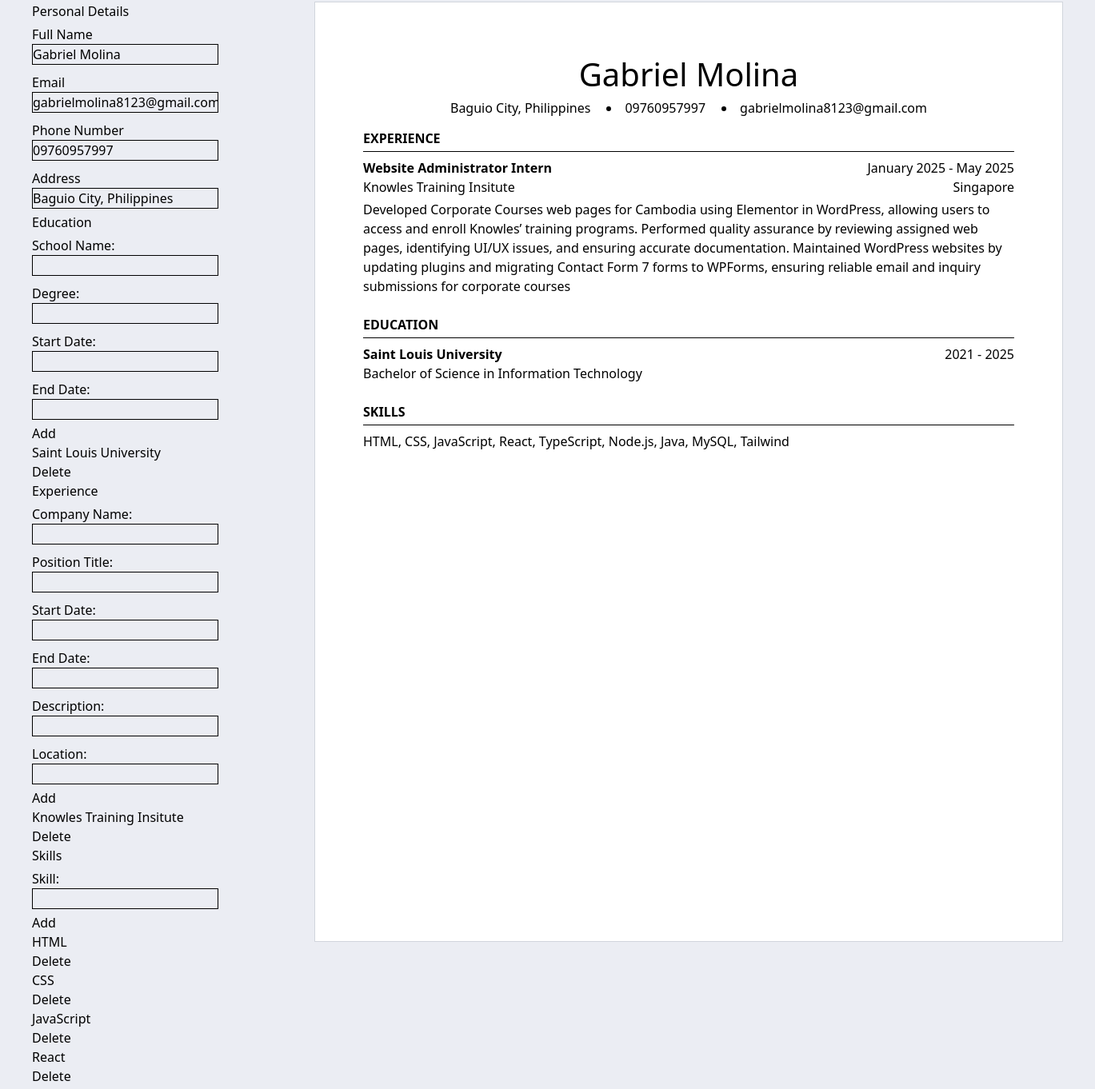
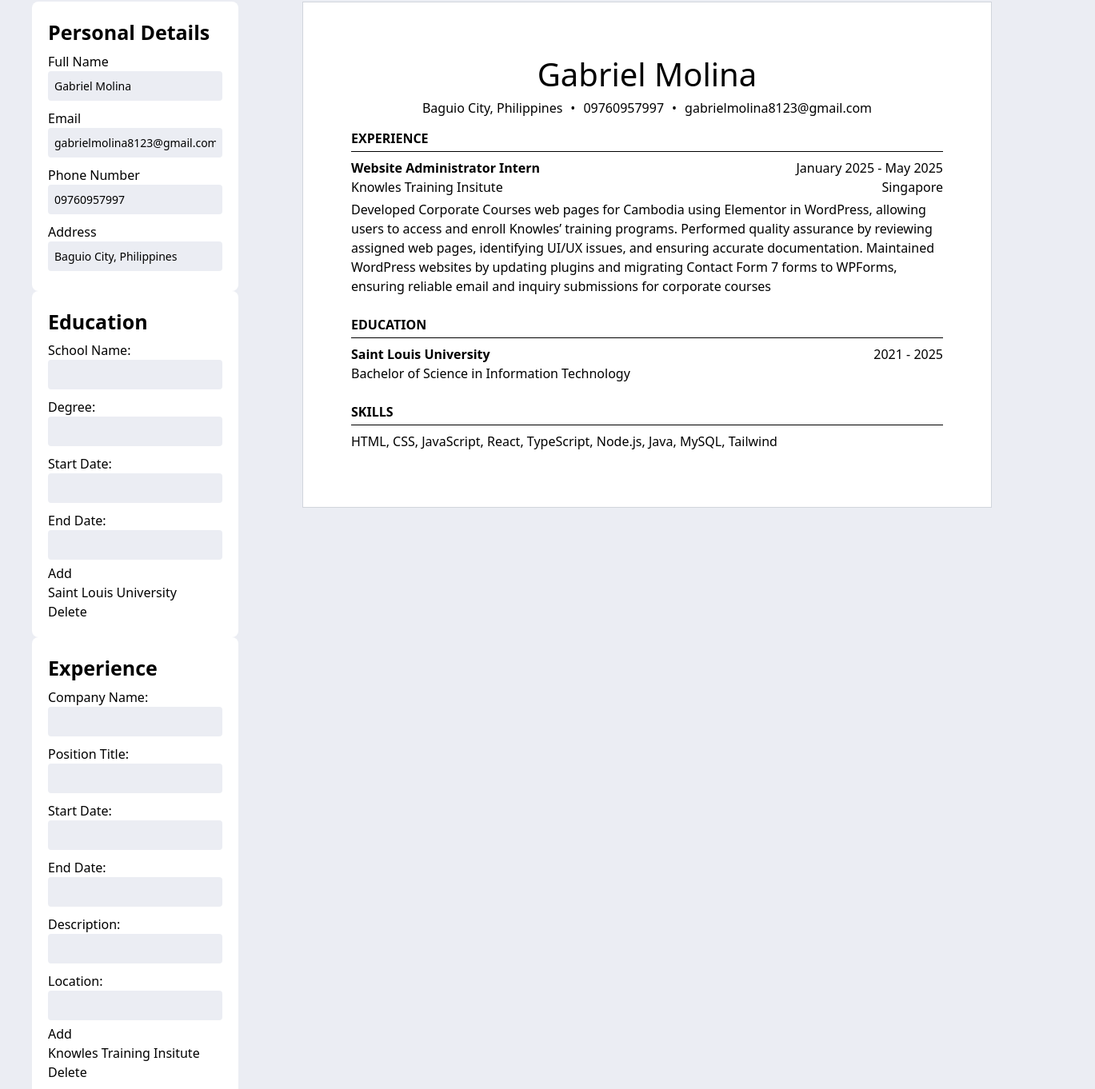
Before and after one commit to gabriel-2600/CV_App, a React (Vite) app: page / in a window 1280 px wide. Shown: the part 38-1400 px from the top of the page at 80% size, 1369 px wide, since content can reach past the window. Built offline with nearby package versions, Linux system fonts and the light colour scheme.

Commit message:
created DynamicList - Dynamic component to render education, experience and skill list

```diff
--- a/src/components/DynamicForm.tsx
+++ b/src/components/DynamicForm.tsx
@@ -24,13 +24,16 @@ function DynamicForm<Type>({
   onCancel,
   showCancel,
 }: DynamicFormProps<Type>) {
+  const inputStyling: string =
+    "bg-[#EBEDF3] border-solid rounded-sm p-2 text-[14px]";
+
   return (
     <form onSubmit={onSubmit}>
       {fields.map(({ keyName, label, required, type = "text" }) => (
-        <div className="py-[5px]" key={keyName}>
+        <div className="py-[5px] flex flex-col" key={keyName}>
           <label htmlFor={label}>{label}: </label>
           <input
-            className="border-1 border-solid"
+            className={inputStyling}
             id={label}
             type={type}
             required={required}
--- /dev/null
+++ b/src/components/DynamicList.tsx
@@ -0,0 +1,31 @@
+interface DynamicListProps<T extends { id: string }> {
+  list: T[];
+  listKey: keyof T;
+  handleEdit: (id: string) => void;
+  handleDelete: (id: string) => void;
+}
+
+function DynamicList<T extends { id: string }>({
+  list,
+  listKey,
+  handleEdit,
+  handleDelete,
+}: DynamicListProps<T>) {
+  return (
+    <div>
+      {list.map((listItem) => (
+        <div key={listItem.id} id={listItem.id}>
+          <p onClick={() => handleEdit(listItem.id)}>
+            {String(listItem[listKey])}
+          </p>
+
+          <button type="button" onClick={() => handleDelete(listItem.id)}>
+            Delete
+          </button>
+        </div>
+      ))}
+    </div>
+  );
+}
+
+export default DynamicList;
--- a/src/components/Education/Education.tsx
+++ b/src/components/Education/Education.tsx
@@ -1,6 +1,6 @@
 import { useState, type Dispatch, type SetStateAction } from "react";
 import InputEducation from "./InputEducation";
-import EducationList from "./EducationList";
+import DynamicList from "../DynamicList";
 
 interface EducationObject {
   id: string;
@@ -71,16 +71,18 @@ function Education({ educationList, setEducationList }: EducationProps) {
   }
 
   return (
-    <div>
-      <h2>Education</h2>
+    <div className="bg-white p-5 rounded-lg ">
+      <h2 className="font-bold text-[25px]">Education</h2>
       <InputEducation
         education={education}
         handleInput={handleInput}
         handleSubmit={handleSubmit}
         resetInputForm={resetInputForm}
       />
-      <EducationList
-        educationList={educationList}
+
+      <DynamicList
+        list={educationList}
+        listKey="schoolName"
         handleEdit={handleEdit}
         handleDelete={handleDelete}
       />
--- a/src/components/Education/EducationList.tsx
+++ /dev/null
@@ -1,29 +0,0 @@
-import type { EducationObject } from "./Education";
-
-interface EducationListProps {
-  educationList: EducationObject[];
-  handleEdit: (id: string) => void;
-  handleDelete: (id: string) => void;
-}
-
-function EducationList({
-  educationList,
-  handleEdit,
-  handleDelete,
-}: EducationListProps) {
-  return (
-    <div>
-      {educationList.map((education) => (
-        <div key={education.id} id={education.id}>
-          <p onClick={() => handleEdit(education.id)}>{education.schoolName}</p>
-
-          <button type="button" onClick={() => handleDelete(education.id)}>
-            Delete
-          </button>
-        </div>
-      ))}
-    </div>
-  );
-}
-
-export default EducationList;
--- a/src/components/Experience/Experience.tsx
+++ b/src/components/Experience/Experience.tsx
@@ -1,6 +1,6 @@
 import { useState, type Dispatch, type SetStateAction } from "react";
 import InputExperience from "./InputExperience";
-import ExperienceList from "./ExperienceList";
+import DynamicList from "../DynamicList";
 
 interface ExperienceObject {
   id: string;
@@ -79,8 +79,8 @@ function Experience({ experienceList, setExperienceList }: ExperienceProps) {
   }
 
   return (
-    <div>
-      <h2>Experience</h2>
+    <div className="bg-white p-5 rounded-lg ">
+      <h2 className="font-bold text-[25px]">Experience</h2>
       <InputExperience
         experience={experience}
         handleInput={handleInput}
@@ -88,8 +88,9 @@ function Experience({ experienceList, setExperienceList }: ExperienceProps) {
         resetInputForm={resetInputForm}
       />
 
-      <ExperienceList
-        experienceList={experienceList}
+      <DynamicList
+        list={experienceList}
+        listKey="companyName"
         handleEdit={handleEdit}
         handleDelete={handleDelete}
       />
--- a/src/components/Experience/ExperienceList.tsx
+++ /dev/null
@@ -1,32 +0,0 @@
-import type { ExperienceObject } from "./Experience";
-
-interface ExperienceListProps {
-  experienceList: ExperienceObject[];
-  handleEdit: (id: string) => void;
-  handleDelete: (id: string) => void;
-}
-
-function ExperienceList({
-  experienceList,
-  handleEdit,
-  handleDelete,
-}: ExperienceListProps) {
-  return (
-    <div>
-      {experienceList.map((experience) => (
-        <div key={experience.id} id={experience.id}>
-          <p onClick={() => handleEdit(experience.id)}>
-            {" "}
-            {experience.companyName}{" "}
-          </p>
-
-          <button type="button" onClick={() => handleDelete(experience.id)}>
-            Delete
-          </button>
-        </div>
-      ))}
-    </div>
-  );
-}
-
-export default ExperienceList;
--- a/src/components/PersonalDetails/InputPersonalDetails.tsx
+++ b/src/components/PersonalDetails/InputPersonalDetails.tsx
@@ -9,12 +9,16 @@ function InputPersonalDetails({
   details,
   handleChange,
 }: InputPersonalDetailsProps) {
+  const divInputContainerStyling: string = "py-[5px] flex flex-col";
+  const inputStyling: string =
+    "bg-[#EBEDF3] border-solid rounded-sm p-2 text-[14px]";
+
   return (
     <form>
-      <div className="py-[5px]">
+      <div className={divInputContainerStyling}>
         <label htmlFor="full-name">Full Name</label>
         <input
-          className="border-1 border-solid"
+          className={inputStyling}
           id="full-name"
           type="text"
           value={details.fullName}
@@ -22,10 +26,10 @@ function InputPersonalDetails({
         />
       </div>
 
-      <div className="py-[5px]">
+      <div className={divInputContainerStyling}>
         <label htmlFor="email">Email</label>
         <input
-          className="border-1 border-solid"
+          className={inputStyling}
           id="email"
           type="text"
           value={details.email}
@@ -33,10 +37,10 @@ function InputPersonalDetails({
         />
       </div>
 
-      <div className="py-[5px]">
+      <div className={divInputContainerStyling}>
         <label htmlFor="phone-number">Phone Number</label>
         <input
-          className="border-1 border-solid"
+          className={inputStyling}
           id="phone-number"
           type="text"
           value={details.phoneNumber}
@@ -44,10 +48,10 @@ function InputPersonalDetails({
         />
       </div>
 
-      <div className="py-[5px]">
+      <div className={divInputContainerStyling}>
         <label htmlFor="address">Address</label>
         <input
-          className="border-1 border-solid"
+          className={inputStyling}
           id="address"
           type="text"
           value={details.address}
--- a/src/components/PersonalDetails/PersonalDetails.tsx
+++ b/src/components/PersonalDetails/PersonalDetails.tsx
@@ -22,8 +22,8 @@ function PersonalDetails({ details, setDetails }: PersonalDetailsProps) {
   }
 
   return (
-    <div>
-      <h2>Personal Details</h2>
+    <div className="bg-white p-5 rounded-lg ">
+      <h2 className="font-bold text-[25px]">Personal Details</h2>
 
       <InputPersonalDetails details={details} handleChange={handleChange} />
     </div>
--- a/src/components/Resume/OutputPersonalDetails.tsx
+++ b/src/components/Resume/OutputPersonalDetails.tsx
@@ -9,10 +9,9 @@ function OutputPersonalDetails({ details }: OutputPersonalDetailsProps) {
     <div>
       <p className="text-[40px] text-center">{details.fullName}</p>
 
-      <div className="flex justify-center items-center  gap-[20px] text-[16px]">
-        <li className="list-none"> {details.address}</li>
-        <li>{details.phoneNumber}</li>
-        <li>{details.email}</li>
+      <div className="flex justify-center items-center gap-[10px] text-[16px]">
+        <p> {details.address}</p>•<p>{details.phoneNumber}</p>•
+        <p>{details.email}</p>
       </div>
     </div>
   );
--- a/src/components/Resume/Resume.tsx
+++ b/src/components/Resume/Resume.tsx
@@ -78,7 +78,7 @@ function Resume() {
   ]);
 
   return (
-    <main className="flex gap-[40px]">
+    <main className="flex ">
       <section className="p-[40px]">
         <PersonalDetails details={details} setDetails={setDetails} />
         <Education
@@ -93,12 +93,13 @@ function Resume() {
       </section>
 
       <section className="p-[40px]">
-        <div className=" bg-white border-1 border-gray-300 p-[60px] w-[936px] h-[1176px]">
+        <div className=" bg-white border-1 border-gray-300 p-[60px] max-w-[936px]">
           <DisplayResume
             details={details}
             experienceList={experienceList}
             educationList={educationList}
             skillsList={skillsList}
+            // p-[60px] w-[936px] h-[1176px]
           />
         </div>
       </section>
--- a/src/components/Skills/Skills.tsx
+++ b/src/components/Skills/Skills.tsx
@@ -1,6 +1,6 @@
 import { useState, type Dispatch, type SetStateAction } from "react";
 import InputSkills from "./InputSkills";
-import SkillsList from "./SkillsList";
+import DynamicList from "../DynamicList";
 
 interface SkillsObject {
   id: string;
@@ -62,21 +62,24 @@ function Skills({ skillsList, setSkillsList }: SkillsProps) {
   }
 
   return (
-    <div>
-      <h2>Skills</h2>
+    <>
+      <div className="bg-white p-5 rounded-lg ">
+        <h2 className="font-bold text-[25px]">Skills</h2>
         <InputSkills
           skills={skill}
           handleInput={handleInput}
           handleSubmit={handleSubmit}
           resetInputForm={resetInputForm}
         />
+      </div>
 
-      <SkillsList
-        skillsList={skillsList}
+      <DynamicList
+        list={skillsList}
+        listKey="skillName"
         handleEdit={handleEdit}
         handleDelete={handleDelete}
       />
-    </div>
+    </>
   );
 }
 
--- a/src/components/Skills/SkillsList.tsx
+++ /dev/null
@@ -1,25 +0,0 @@
-import type { SkillsObject } from "./Skills";
-
-interface SkillsListProps {
-  skillsList: SkillsObject[];
-  handleEdit: (id: string) => void;
-  handleDelete: (id: string) => void;
-}
-
-function SkillsList({ skillsList, handleEdit, handleDelete }: SkillsListProps) {
-  return (
-    <div>
-      {skillsList.map((skill) => (
-        <div key={skill.id} id={skill.id}>
-          <p onClick={() => handleEdit(skill.id)}> {skill.skillName} </p>
-
-          <button type="button" onClick={() => handleDelete(skill.id)}>
-            Delete
-          </button>
-        </div>
-      ))}
-    </div>
-  );
-}
-
-export default SkillsList;
```
Also changed, not shown: src/assets/delete.png (added). Lines whose indentation alone changed are shown as unchanged.
